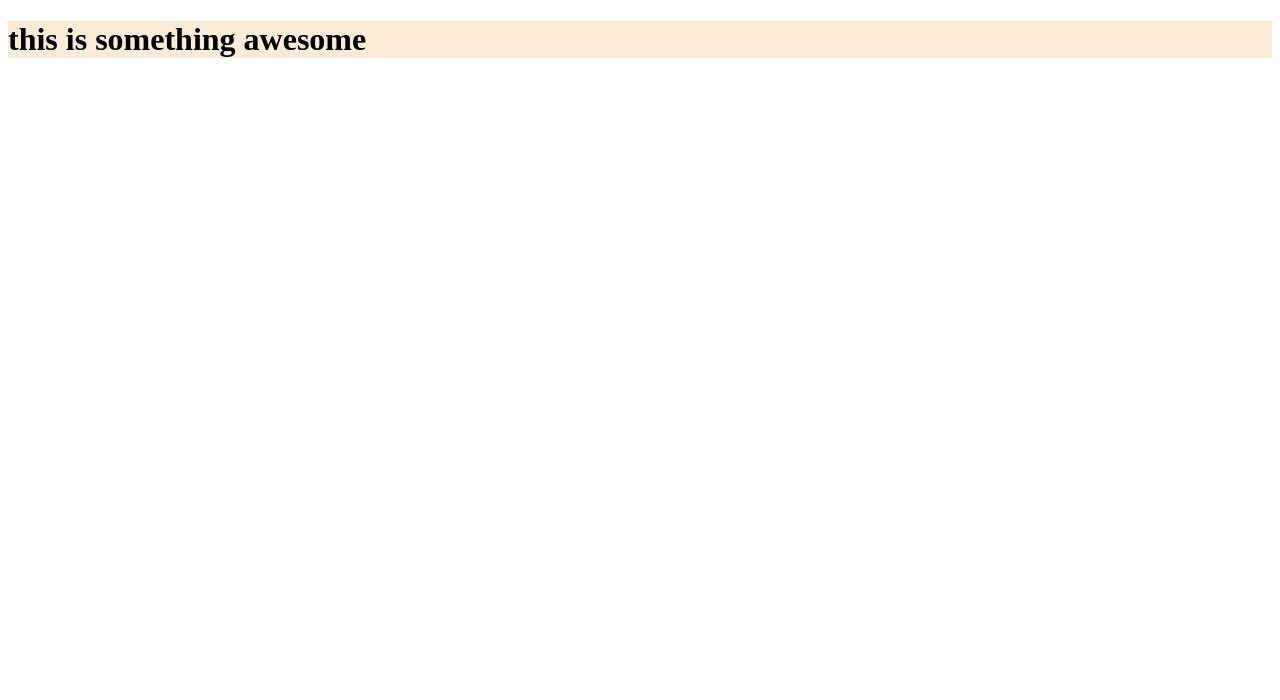
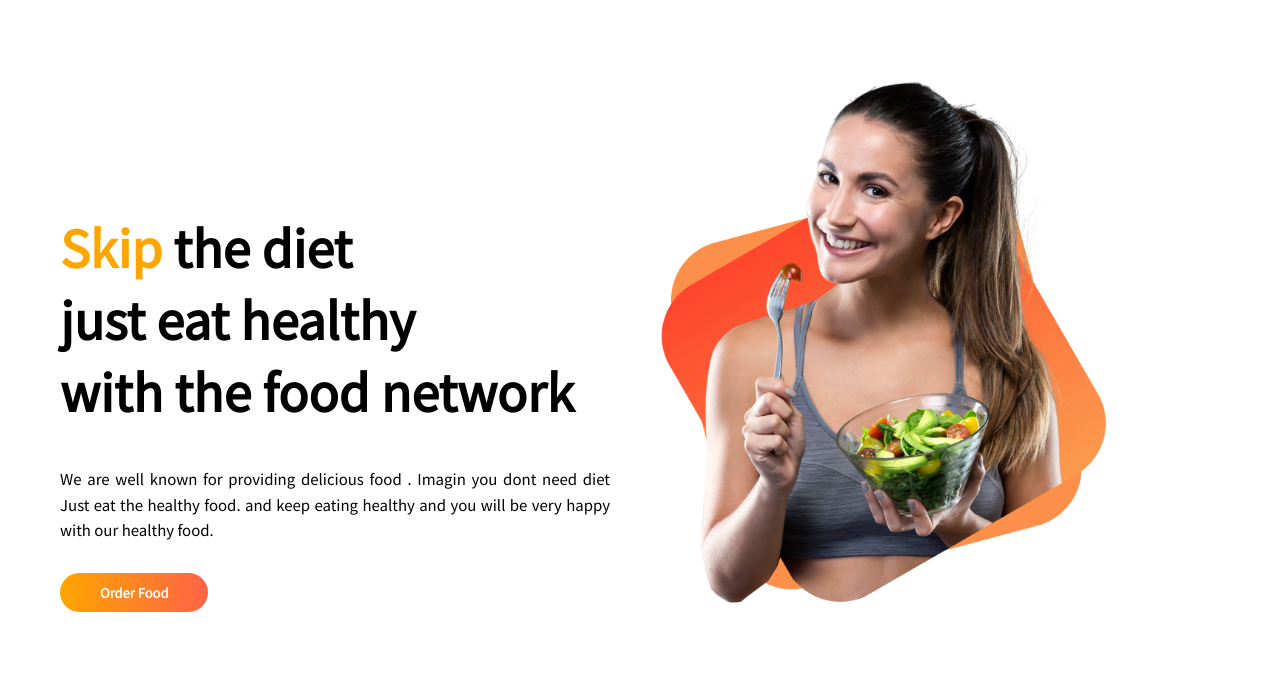
Before and after one commit to mamyh/first-assignmentPhero, a plain HTML site: page index.html in a window 1280 px wide. Drawn offline with Linux system fonts and the light colour scheme.

Commit message:
food order section added

```diff
--- a/css/style.css
+++ b/css/style.css
@@ -1,3 +1,60 @@
+*,
+*::before,
+*::after{
+    margin:0;
+    padding:0;
+    box-sizing: border-box;
+}
+html{
+    font-size: 62.5%;
+}
+body{
+    font-family: 'Noto Sans JP', sans-serif;
+}
 h1{
-    background-color: antiquewhite;
+    font-weight: 900;
+    font-size: 5rem;
 }
+h2{
+    font-weight: 700;
+    font-size: 3rem;
+}
+p{
+    color:inherit;
+    text-align: justify;
+    font-weight: 400;
+    font-size: 1.5rem;
+    line-height: 1.7;
+}
+.orange{
+    color:orange;
+}
+.flexible-container{
+    display: flex;
+}
+.order-food{
+   padding:3rem;
+}
+.half-width{
+    width:50%;
+    margin:4rem auto
+}
+.order-content{
+    padding:14rem 3rem 1rem;
+}
+#order-text{
+    margin:4rem 0;
+}
+.half-width img{
+    width:80%;
+}
+.btn{
+    font-size: 1.3rem;
+    text-decoration: none;
+    text-transform: capitalize;
+    font-weight: 600;
+    background-image: linear-gradient(to right,orange,tomato);
+    color:#fff;
+    padding:1rem 4rem;
+    border-radius: 10rem;
+}
--- a/index.html
+++ b/index.html
@@ -7,11 +7,27 @@
     <meta name="viewport" content="width=device-width, initial-scale=1.0">
     <title>Food Network</title>
     <link rel="shortcut icon" href="images/favicon.png" type="image/x-icon">
+    <link rel="preconnect" href="https://fonts.googleapis.com">
+    <link rel="preconnect" href="https://fonts.gstatic.com" crossorigin>
+    <link href="https://fonts.googleapis.com/css2?family=Noto+Sans+JP&display=swap" rel="stylesheet">
     <link rel="stylesheet" href="css/style.css">
 </head>
 
 <body>
-    <h1>this is something awesome</h1>
+    <section class="order-food flexible-container">
+        <div class="half-width order-content">
+            <h1><span class="orange">Skip</span> the diet</h1>
+            <h1>just eat healthy</h1>
+            <h1>with the food network</h1>
+            <p id="order-text">We are well known for providing delicious food . Imagin you dont need diet Just eat the
+                healthy food. and
+                keep eating healthy and you will be very happy with our healthy food.</p>
+            <a class="btn" href="https://www.foodnetwork.com/" target="_blank">order food </a>
+        </div>
+        <div class="half-width">
+            <img src="images/female/Group 8425.png" alt="Healthy food">
+        </div>
+    </section>
 </body>
 
 </html>
```
